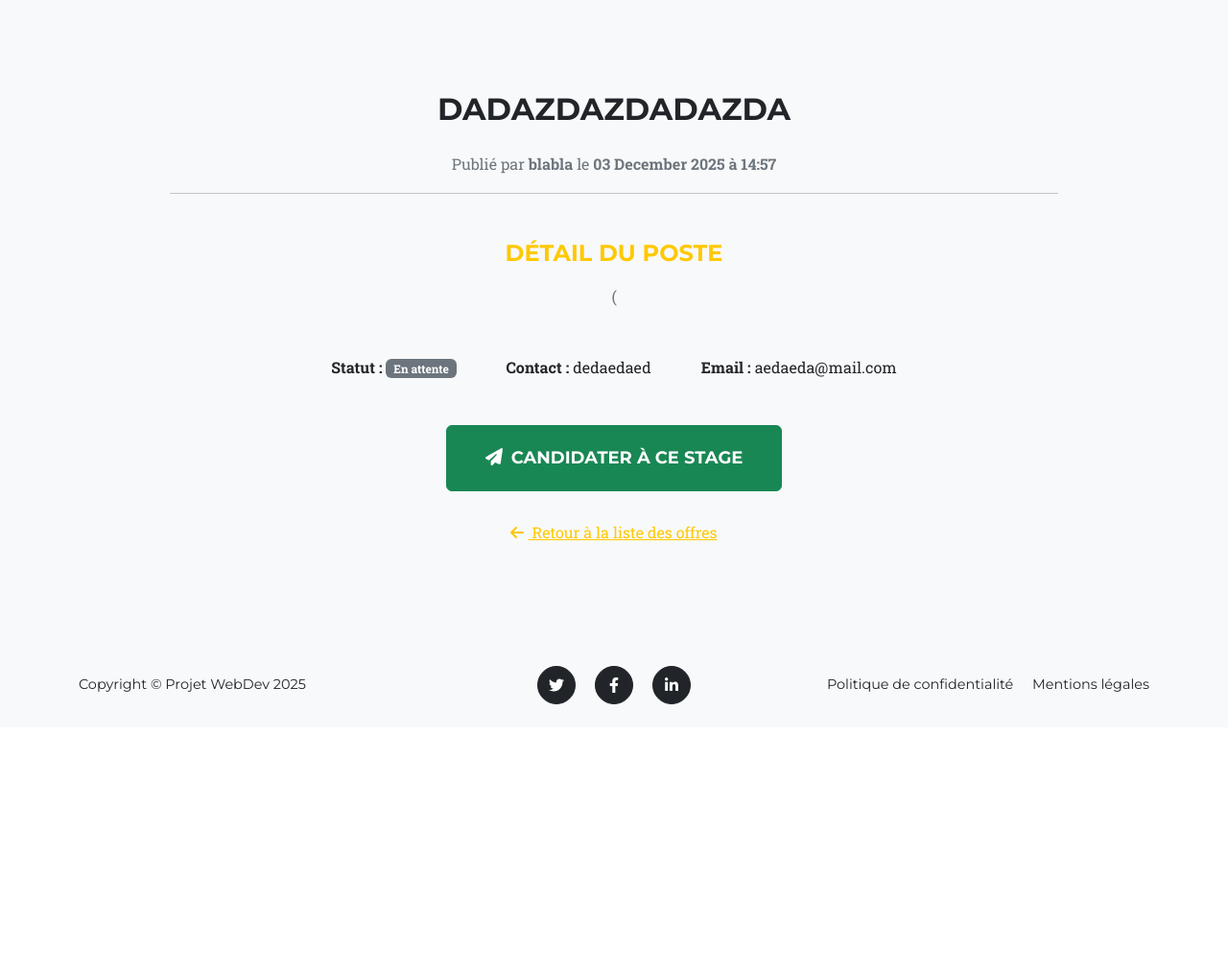
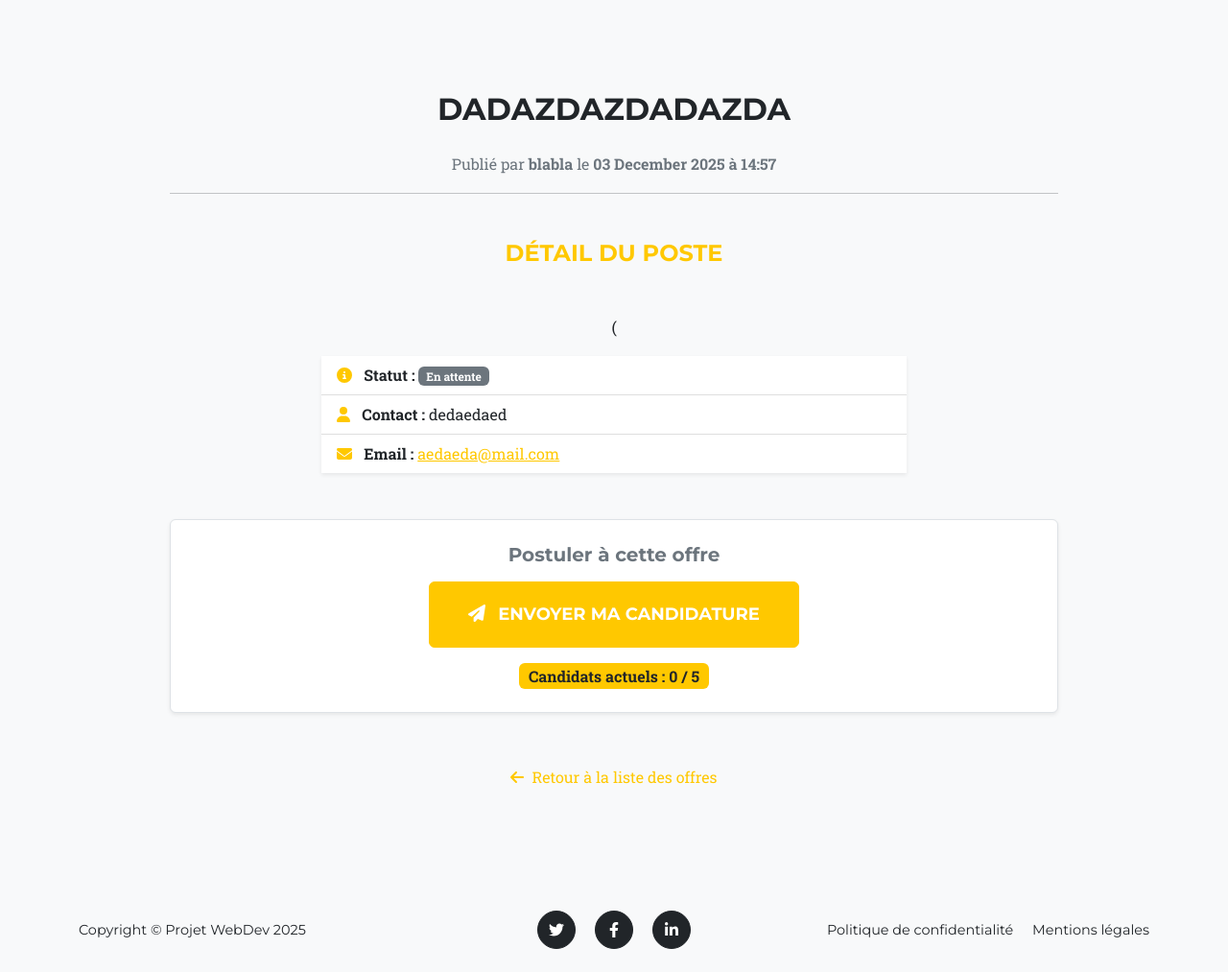
Before and after one commit to frakot4/projet_webdev, a Django app: page /offres/8/ in a window 1280 px wide. Shown: the part 469-1482 px from the top of the page at 96% size. Before the commit the page ends 1203 px from the top, so only its background shows below. Run offline with Django 5.2, Linux system fonts and the light colour scheme; a user stored in the database is signed in; data comes from the database, SQL or seed files in the repository; both versions use the stored data as it was after the commit; some libraries are stand-ins or nearby versions.

Commit message:
implémentation de la candidature finie -- faut tester

```diff
--- a/projet_webdev/internship_projet/models.py
+++ b/projet_webdev/internship_projet/models.py
@@ -25,6 +25,8 @@ class Offre(models.Model):
     DateDepot = models.DateTimeField(default=timezone.now, verbose_name="Date de dépôt")
     Etat = models.CharField(max_length=30, choices=ETAT_CHOICES, default='En attente')
 
+    NbCandidats = models.IntegerField(default=0, verbose_name="Nombre de candidats actuels")
+
     def __str__(self):
         return f"{self.Titre} ({self.Organisme})"
 
--- a/projet_webdev/internship_projet/templates/internship_projet/detail_offre.html
+++ b/projet_webdev/internship_projet/templates/internship_projet/detail_offre.html
@@ -8,6 +8,19 @@
 {% block content %}
 <section class="page-section bg-light" id="offre-detail">
     <div class="container">
+
+        {% if messages %}
+        <div class="row justify-content-center mb-4">
+            <div class="col-lg-8">
+                {% for message in messages %}
+                    <div class="alert alert-{% if message.tags == 'error' %}danger{% else %}{{ message.tags }}{% endif %} text-center shadow-sm">
+                        {{ message }}
+                    </div>
+                {% endfor %}
+            </div>
+        </div>
+        {% endif %}
+
         <div class="row justify-content-center">
             <div class="col-lg-10">
                 <div class="modal-body text-center">
@@ -20,32 +33,63 @@
                     <hr class="mb-5">
 
                     <h4 class="text-uppercase text-primary mb-3">Détail du poste</h4>
-                    <p class="large text-muted mb-5">
-                        {{ offre.Detail }}
+                    <p class="large text-muted mb-5 text-start">
+                        {{ offre.Detail|linebreaks }}
                     </p>
 
-                    <ul class="list-inline my-4">
-                        <li class="list-inline-item mx-4">
-                            <strong class="text-dark">Statut :</strong>
+                    <div class="row justify-content-center mb-5">
+                        <div class="col-md-8">
+                            <ul class="list-group list-group-flush text-start shadow-sm">
+                                <li class="list-group-item">
+                                    <i class="fas fa-info-circle me-2 text-primary"></i>
+                                    <strong>Statut :</strong>
                                     <span class="badge {% if offre.Etat == 'Validée' %}bg-success{% else %}bg-secondary{% endif %}">
                                         {{ offre.Etat }}
                                     </span>
                                 </li>
-                        <li class="list-inline-item mx-4">
-                            <strong class="text-dark">Contact :</strong> {{ offre.NomContact }}
+                                <li class="list-group-item">
+                                    <i class="fas fa-user me-2 text-primary"></i>
+                                    <strong>Contact :</strong> {{ offre.NomContact }}
                                 </li>
-                        <li class="list-inline-item mx-4">
-                            <strong class="text-dark">Email :</strong> {{ offre.EmailContact }}
+                                <li class="list-group-item">
+                                    <i class="fas fa-envelope me-2 text-primary"></i>
+                                    <strong>Email :</strong> <a href="mailto:{{ offre.EmailContact }}">{{ offre.EmailContact }}</a>
                                 </li>
                             </ul>
-
-                    <div class="mt-5">
-                        <button class="btn btn-success btn-xl text-uppercase" onclick="alert('Fonctionnalité Candidature à implémenter !')">
-                            <i class="fas fa-paper-plane me-1"></i> Candidater à ce stage
-                        </button>
+                        </div>
                     </div>
 
-                    <a class="btn btn-link mt-4" href="{% url 'liste_offres' %}">
+                    <div class="mt-5 p-4 bg-white rounded shadow-sm border">
+                        <h5 class="text-muted mb-3">Postuler à cette offre</h5>
+
+                        {% if offre.Etat == 'Clôturée' or offre.NbCandidats >= 5 %}
+                            <button class="btn btn-secondary btn-xl disabled" disabled>
+                                <i class="fas fa-lock me-2"></i> Offre Clôturée (Quota atteint)
+                            </button>
+                            <p class="text-danger mt-2 small">Le nombre maximum de 5 candidats a été atteint.</p>
+
+                        {% elif a_deja_postule %}
+                            <button class="btn btn-success btn-xl disabled" disabled>
+                                <i class="fas fa-check-circle me-2"></i> Vous avez déjà candidaté
+                            </button>
+                            <p class="text-muted mt-2 small">Votre dossier est en cours de traitement.</p>
+
+                        {% else %}
+                            <form action="{% url 'candidater_offre' offre.IDOffre %}" method="POST">
+                                {% csrf_token %}
+                                <button type="submit" class="btn btn-primary btn-xl text-uppercase">
+                                    <i class="fas fa-paper-plane me-2"></i> Envoyer ma candidature
+                                </button>
+                            </form>
+                            <div class="mt-3">
+                                <span class="badge bg-warning text-dark fs-6">
+                                    Candidats actuels : {{ offre.NbCandidats }} / 5
+                                </span>
+                            </div>
+                        {% endif %}
+                    </div>
+
+                    <a class="btn btn-link mt-5 text-decoration-none" href="{% url 'liste_offres' %}">
                         <i class="fas fa-arrow-left me-1"></i> Retour à la liste des offres
                     </a>
 
--- a/projet_webdev/internship_projet/urls.py
+++ b/projet_webdev/internship_projet/urls.py
@@ -8,9 +8,10 @@ urlpatterns = [
     # On enlève 'offres/' ici car il est déjà inclus avant.
     # Cela donnera : /offres/9/
     path('<int:offre_id>/', views.detail_offre, name='detail_offre'),
-
     # Cela donnera : /offres/create/
     path('create/', views.creer_offre, name='creer_offre'),
 
     path('admin-stats/', views.admin_stats_dashboard, name='admin_stats'),
+
+    path('<int:offre_id>/candidater/', views.candidater, name='candidater_offre'),
 ]
--- a/projet_webdev/internship_projet/views.py
+++ b/projet_webdev/internship_projet/views.py
@@ -7,6 +7,7 @@ from django.db.models.functions import TruncMonth
 from django.contrib.admin.views.decorators import staff_member_required
 from .models import Offre, Candidature
 from django.db.models import Q
+from django.contrib import messages
 
 # --- PARTIE PUBLIQUE (Entreprises) ---
 def creer_offre(request):
@@ -42,10 +43,6 @@ def liste_offres(request):
         'search_query': search_query
     })
 
-@login_required
-def detail_offre(request, offre_id):
-    offre = get_object_or_404(Offre, IDOffre=offre_id)
-    return render(request, 'internship_projet/detail_offre.html', {'offre': offre})
 
 # Cette vue est protégée : seul un Admin (staff) peut la voir
 @staff_member_required
@@ -101,3 +98,52 @@ def admin_stats_dashboard(request):
     }
 
     return render(request, 'internship_projet/admin_stats.html', context)
+
+
+
+# --- MODIFICATION DE LA VUE DÉTAIL ---
+@login_required
+def detail_offre(request, offre_id):
+    offre = get_object_or_404(Offre, IDOffre=offre_id)
+
+    # Vérifier si l'étudiant a déjà postulé pour afficher/masquer le bouton
+    a_deja_postule = False
+    if request.user.is_authenticated:
+        a_deja_postule = Candidature.objects.filter(Offre=offre, Etudiant=request.user).exists()
+
+    return render(request, 'internship_projet/detail_offre.html', {
+        'offre': offre,
+        'a_deja_postule': a_deja_postule
+    })
+
+# --- NOUVELLE VUE : ACTION CANDIDATER ---
+@login_required
+def candidater(request, offre_id):
+    offre = get_object_or_404(Offre, IDOffre=offre_id)
+    etudiant = request.user
+
+    # 1. Vérification : Est-ce déjà complet ?
+    if offre.NbCandidats >= 5:
+        messages.error(request, "Désolé, cette offre a déjà atteint le quota de 5 candidats.")
+        return redirect('detail_offre', offre_id=offre.IDOffre)
+
+    # 2. Vérification : A-t-il déjà postulé ?
+    if Candidature.objects.filter(Offre=offre, Etudiant=etudiant).exists():
+        messages.warning(request, "Vous avez déjà candidaté à cette offre.")
+        return redirect('detail_offre', offre_id=offre.IDOffre)
+
+    # 3. ENREGISTREMENT (Nom étudiant + Date/Heure)
+    # Note: La date est auto_now_add=True dans votre modèle Candidature
+    Candidature.objects.create(Offre=offre, Etudiant=etudiant)
+
+    # 4. INCRÉMENTATION DU COMPTEUR
+    offre.NbCandidats += 1
+
+    # 5. LOGIQUE MÉTIER : Si on arrive à 5, on clôture l'offre
+    if offre.NbCandidats >= 5:
+        offre.Etat = 'Clôturée'
+
+    offre.save()
+
+    messages.success(request, "Votre candidature a été enregistrée avec succès !")
+    return redirect('liste_offres')
```
Also changed, not shown: projet_webdev/db.sqlite3, projet_webdev/internship_projet/migrations/0003_offre_nbcandidats.py (added). Lines whose indentation alone changed are shown as unchanged.
